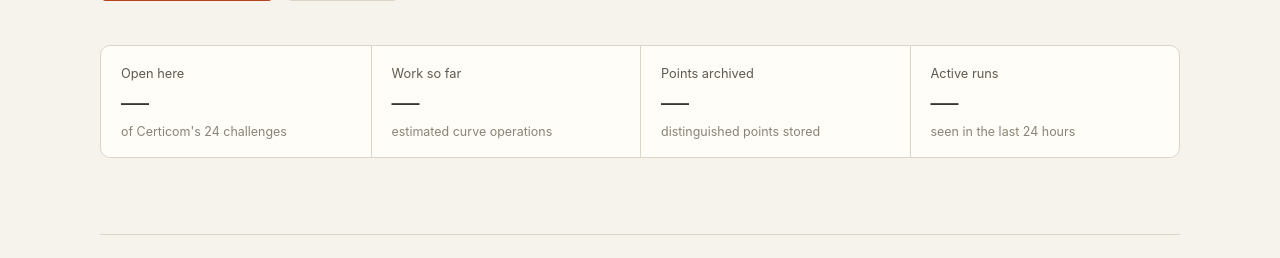
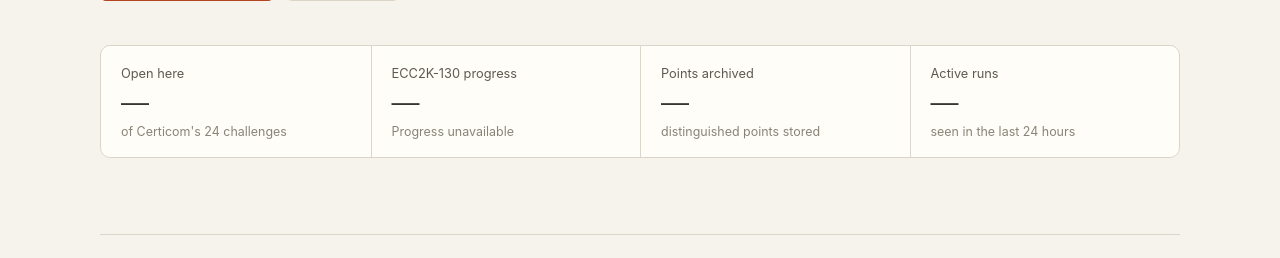
Before and after one commit to aburan28/ecc-challenges, a FastAPI app: page / in a window 1280 px wide. Shown: the part 704-962 px from the top of the page. Run offline with FastAPI, Linux system fonts and the light colour scheme; parts of the project's set-up code (start-up, migrations or seed data) failed here and were passed over; some libraries are stand-ins or nearby versions.

Commit message:
Prioritize combined progress on homepage and challenge pages (#41)

```diff
--- a/src/ecc_challenges/templates/_work.html
+++ b/src/ecc_challenges/templates/_work.html
@@ -6,7 +6,18 @@
 {% macro done(row) -%}
 {% set est = (row.including_historical or row) if row else none %}
 {% if est and est.estimated_work_log2 is defined and est.estimated_work_log2 is not none -%}
-<span class="work"><span>{{ est.estimated_work_log2|pow2 }}</span><span class="bar mini" role="img" aria-label="{{ est.expected_work_percent|percent }} of the expected work"><span style="width:{{ [est.expected_work_percent, 100]|min }}%"></span></span><span class="pct">{{ est.expected_work_percent|percent }}</span></span>
+<span class="work"><span class="pct progress-primary">{{ est.expected_work_percent|percent }}</span><span class="bar mini" role="img" aria-label="{{ est.expected_work_percent|percent }} of the expected work"><span style="width:{{ [est.expected_work_percent, 100]|min }}%"></span></span></span>{% if row.including_historical %}<small class="work-detail">Including imported points</small><small class="work-detail progress-public">{{ row.expected_work_percent|percent }} public uploads only</small>{% endif %}<small class="work-detail">{{ est.estimated_work_log2|pow2 }} operations</small>
 {%- elif est and est.expected_work_percent is defined and est.expected_work_percent is not none -%}<span class="faint">none yet</span>
 {%- else -%}—{%- endif %}
 {%- endmacro %}
+
+{# Shared summary: combined progress first, then the public-only contribution. #}
+{% macro summary(row) -%}
+{% set est = (row.including_historical or row) if row else none %}
+{% if est and est.expected_work_percent is defined and est.expected_work_percent is not none -%}
+<span class="progress-primary">{{ est.expected_work_percent|percent }}</span>
+<small>{% if row.including_historical %}Including imported points{% else %}Public uploads{% endif %}</small>
+{% if row.including_historical %}<small class="progress-public">{{ row.expected_work_percent|percent }} public uploads only</small>{% endif %}
+<small>{{ est.estimated_work_log2|pow2 if est.estimated_work_log2 is not none else "0" }} of {{ est.expected_operations_log2|pow2 }} expected operations</small>
+{%- else -%}—<small>Progress unavailable</small>{%- endif %}
+{%- endmacro %}
--- a/src/ecc_challenges/templates/base.html
+++ b/src/ecc_challenges/templates/base.html
@@ -141,7 +141,8 @@
     td .name{font:600 .92rem var(--mono)}
     .work{display:inline-flex;align-items:center;gap:8px;justify-content:flex-end;white-space:nowrap}
     .work .bar.mini{width:64px;margin:0;flex:none}
-    .work .pct{min-width:4.6em;text-align:right;font-size:.8rem;color:var(--muted)}
+    .work .pct{min-width:4.6em;text-align:right;font-size:1rem}
+    .work-detail{display:block;font-size:.78rem;color:var(--faint);margin-top:2px}
     .tag{display:inline-block;border-radius:999px;padding:2px 9px;font-size:.76rem;font-weight:600;border:1px solid var(--line);color:var(--muted)}
     .tag.open{color:var(--ok);border-color:currentColor;background:var(--ok-soft)}
     .tag.solved{color:var(--faint)}
--- a/src/ecc_challenges/templates/challenge.html
+++ b/src/ecc_challenges/templates/challenge.html
@@ -14,7 +14,7 @@
 <dl class="stats" aria-label="Challenge summary">
   <div class="stat"><dt>Status</dt><dd>{% if challenge.solved_in_2009 %}Solved<small>Certicom's 2009 snapshot</small>{% elif is_open %}Open here<small>accepting worker points</small>{% else %}Not open yet<small>not accepting worker points</small>{% endif %}</dd></div>
   <div class="stat"><dt>Expected operations</dt><dd>{{ work.expected(challenge) }}<small>Certicom 2009: {{ challenge.estimated_operations_2009 or "—" }}</small></dd></div>
-  <div class="stat"><dt>Work so far</dt><dd>{% if est and est.expected_work_percent is defined %}{{ est.estimated_work_log2|pow2 if est.estimated_work_log2 is not none else "0" }}<small>{{ est.expected_work_percent|percent }} of this walk's {{ est.expected_operations_log2|pow2 }}{% if status.including_historical %}, imported run included{% endif %}</small>{% else %}—<small>estimated operations</small>{% endif %}</dd></div>
+  <div class="stat progress-summary"><dt>Progress</dt><dd>{{ work.summary(status) }}</dd></div>
   <div class="stat"><dt>Collision odds</dt><dd>{% if est and est.estimated_completion_probability_percent is defined %}{{ est.estimated_completion_probability_percent|percent }}<small>chance rho would have hit one by now</small>{% else %}—<small>after the work so far</small>{% endif %}</dd></div>
   <div class="stat"><dt>Archived points</dt><dd>{% if status and is_open %}{{ "{:,}".format((status.received_points or 0) + (status.historical_points or 0)) }}{% else %}—{% endif %}<small>gateway total{% if status and status.generic_verified_points is not none %}; {{ "{:,}".format(status.generic_verified_points) }} verified{% endif %}</small></dd></div>
   <div class="stat"><dt>Runs</dt><dd>{% if status and is_open %}{{ "{:,}".format(status.total_runs or 0) }}{% else %}—{% endif %}<small>registered here</small></dd></div>
--- a/src/ecc_challenges/templates/home.html
+++ b/src/ecc_challenges/templates/home.html
@@ -24,7 +24,7 @@
 {% set flagship = (k130_row.including_historical or k130_row) if k130_row else none %}
 <dl class="stats" aria-label="Current figures">
   <div class="stat"><dt>Open here</dt><dd>{{ snapshot.compute_ready if snapshot else "—" }}<small>of Certicom's 24 challenges</small></dd></div>
-  <div class="stat"><dt>Work so far</dt><dd>{{ snapshot.total_estimated_work_log2_including_historical|pow2 if snapshot else "—" }}<small>{% if flagship and flagship.expected_work_percent is not none %}{{ flagship.expected_work_percent|percent }} of ECC2K-130's {{ flagship.expected_operations_log2|pow2 }}{% else %}estimated curve operations{% endif %}</small></dd></div>
+  <div class="stat progress-summary"><dt>ECC2K-130 progress</dt><dd>{{ work.summary(k130_row) }}</dd></div>
   <div class="stat"><dt>Points archived</dt><dd>{% if snapshot %}{{ "{:,}".format(snapshot.total_archived_points + imported) }}{% else %}—{% endif %}<small>{% if imported %}incl. {{ "{:,}".format(imported) }} from the earlier run{% else %}distinguished points stored{% endif %}</small></dd></div>
   <div class="stat"><dt>Active runs</dt><dd>{% if snapshot %}{{ "{:,}".format(open_rows|sum(attribute="recent_runs_24h")) }}{% else %}—{% endif %}<small>seen in the last 24 hours</small></dd></div>
 </dl>
```
